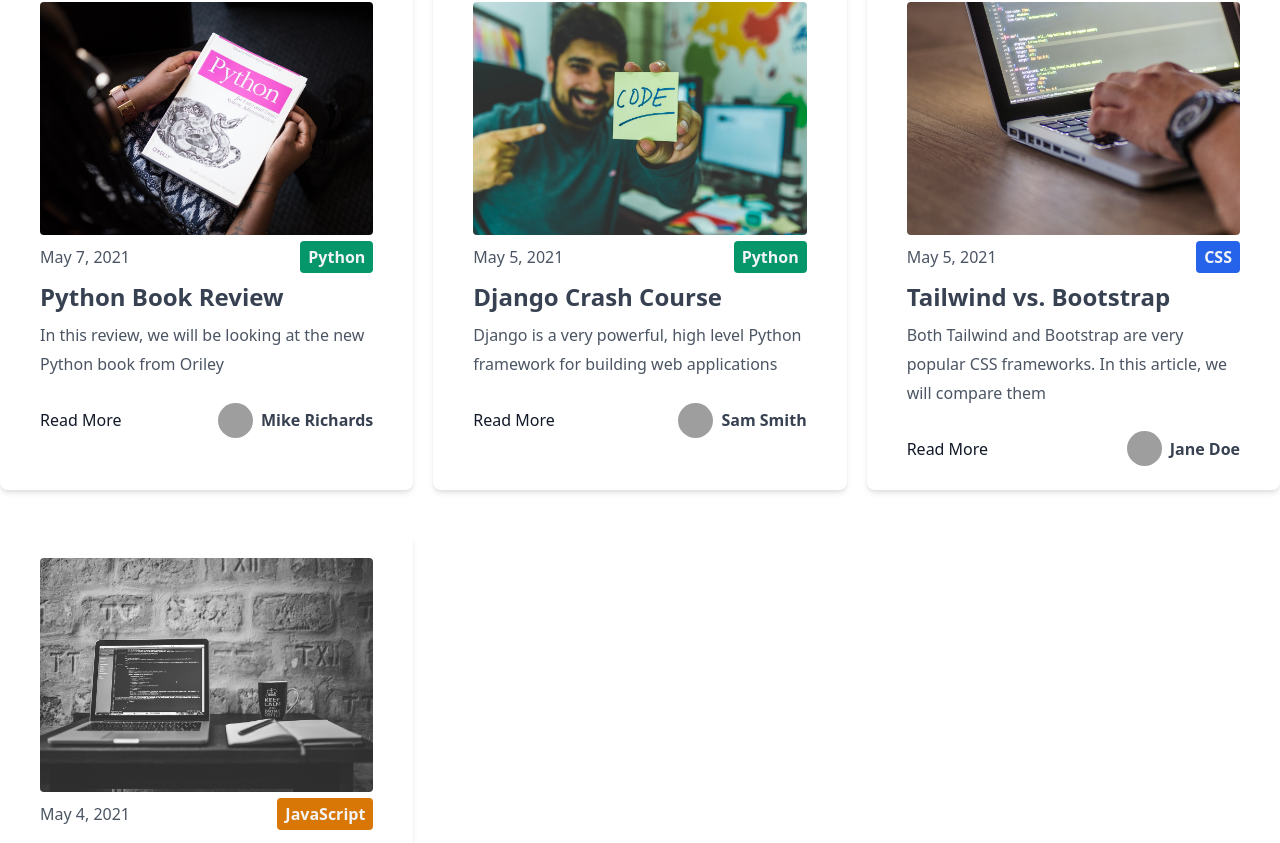
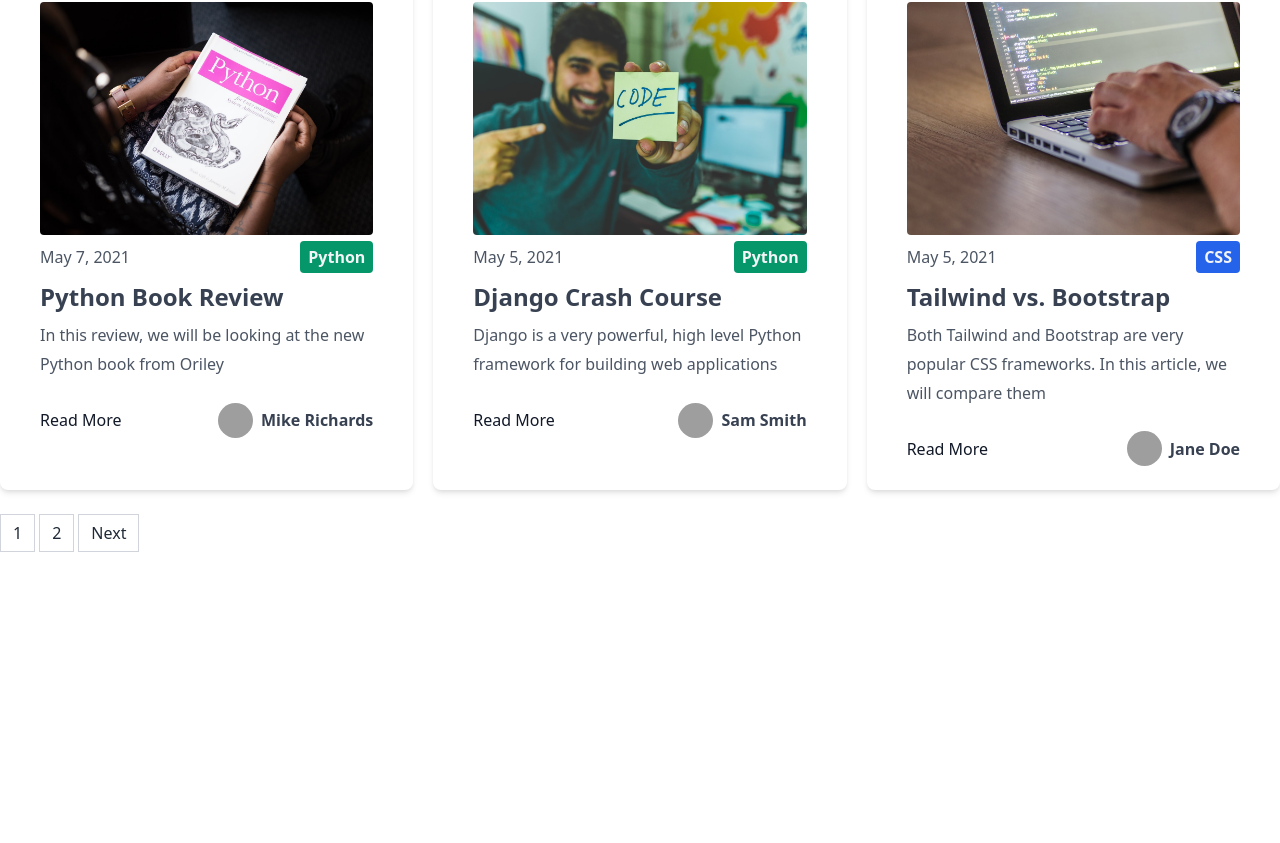
Before and after one commit to radish-miyazaki/markdown-next-blog, a Next.js app: page /blog in a window 1280 px wide. Shown: the part 795-1638 px from the top of the page. After the commit the page ends 1375 px from the top, so only its background shows below. Built offline with nearby package versions, Linux system fonts and the light colour scheme; grey boxes are pictures that could not be loaded.

Commit message:
create pagination component

```diff
--- /dev/null
+++ b/components/Pagination.tsx
@@ -0,0 +1,46 @@
+import React from 'react';
+import Link from "next/link";
+
+const Pagination = ({currentPage, numPages}) => {
+  const isFirst = currentPage === 1
+  const isLast = currentPage === numPages
+  const prevPage = `/blog/page/${currentPage - 1}`
+  const nextPage = `/blog/page/${currentPage + 1}`
+
+  if (numPages === 1) return <></>
+
+  return (
+    <div className="mt-6">
+      <ul className="flex pl-0 list-none my-2">
+        {!isFirst && (
+          <Link href={prevPage}>
+            <li className="relative block py-2 px-3 leading-tight bg-white border border-gray-300 text-gray-800 mr-1
+            hover:bg-gray-200 cursor-pointer">
+              Previous
+            </li>
+          </Link>
+        )}
+
+        {Array.from({length: numPages}, (_, i) => (
+          <Link href={`/blog/page/${i + 1}`}>
+            <li className="relative block py-2 px-3 leading-tight bg-white border border-gray-300 text-gray-800 mr-1
+            hover:bg-gray-200 cursor-pointer">
+              { i + 1 }
+            </li>
+          </Link>
+        ))}
+
+        {!isLast && (
+          <Link href={nextPage}>
+            <li className="relative block py-2 px-3 leading-tight bg-white border border-gray-300 text-gray-800 mr-1
+            hover:bg-gray-200 cursor-pointer">
+              Next
+            </li>
+          </Link>
+        )}
+      </ul>
+    </div>
+  );
+};
+
+export default Pagination;
--- /dev/null
+++ b/config/index.ts
@@ -0,0 +1 @@
+export const POSTS_PER_PAGE = 6
--- a/pages/blog/index.tsx
+++ b/pages/blog/index.tsx
@@ -1,44 +1,5 @@
-import Layout from "@/components/Layout";
-import * as fs from "fs";
-import path from "path";
-import matter from "gray-matter";
-import Post from "@/components/Post";
-import {sortByDate} from "@/utils/index";
+import BlogPage from './page/[page_index]'
+import {getStaticProps} from "./page/[page_index]";
 
-const BlogPage = ({posts}) => {
-  return (
-    <Layout>
-      <h1 className="text-4xl border-b-4 p-5 font-bold">Blog</h1>
-      <div className="grid md:grid-cols-2 lg:grid-cols-3 gap-5">
-        {
-          posts.map((post, index) => (
-            <Post key={index} post={post} />
-          ))
-        }
-      </div>
-    </Layout>
-  )
-}
-
+export {getStaticProps}
 export default BlogPage
-
-export const getStaticProps = () => {
-  const files = fs.readdirSync(path.join('posts'))
-  const posts = files.map(filename => {
-    const slug = filename.replace('.md', '')
-    const markdownWithMeta = fs.readFileSync(path.join('posts', filename), 'utf-8')
-
-    const {data: frontmatter} = matter(markdownWithMeta)
-
-    return {
-      slug,
-      frontmatter
-    }
-  })
-
-  return {
-    props: {
-      posts: posts.sort(sortByDate),
-    }
-  }
-}
--- /dev/null
+++ b/pages/blog/page/[page_index].tsx
@@ -0,0 +1,77 @@
+import React from "react";
+import * as fs from "fs";
+import path from "path";
+import matter from "gray-matter";
+import Layout from "@/components/Layout";
+import Post from "@/components/Post";
+import Pagination from "@/components/Pagination";
+import {sortByDate} from "@/utils/index";
+import {POSTS_PER_PAGE} from "@/config/index";
+
+const BlogPage = ({posts, numPages, currentPage}) => {
+  return (
+    <Layout>
+      <h1 className="text-4xl border-b-4 p-5 font-bold">Blog</h1>
+      <div className="grid md:grid-cols-2 lg:grid-cols-3 gap-5">
+        {
+          posts.map((post, index) => (
+            <Post key={index} post={post} />
+          ))
+        }
+      </div>
+      <Pagination currentPage={currentPage} numPages={numPages} />
+    </Layout>
+  )
+}
+
+export default BlogPage
+
+export const getStaticPaths = async () => {
+  const files = fs.readdirSync(path.join('posts'))
+
+  const numPages = Math.ceil(files.length /POSTS_PER_PAGE)
+
+  let paths = []
+
+  for (let i = 1; i <= numPages; i++) {
+    paths.push({
+      params: {page_index: i.toString()}
+    })
+  }
+
+  return {
+    paths,
+    fallback: false
+  }
+
+}
+
+export const getStaticProps = ({params}) => {
+  const page = parseInt((params && params.page_index || 1))
+
+  const files = fs.readdirSync(path.join('posts'))
+  const posts = files.map(filename => {
+    const slug = filename.replace('.md', '')
+    const markdownWithMeta = fs.readFileSync(path.join('posts', filename), 'utf-8')
+
+    const {data: frontmatter} = matter(markdownWithMeta)
+
+    return {
+      slug,
+      frontmatter
+    }
+  })
+
+  // Pagination
+  const numPages = Math.ceil(files.length /POSTS_PER_PAGE)
+  const pageIndex = page - 1
+  const orderedPosts = posts.sort(sortByDate).slice(pageIndex * POSTS_PER_PAGE, (pageIndex + 1) * POSTS_PER_PAGE)
+
+  return {
+    props: {
+      posts: orderedPosts,
+      numPages,
+      currentPage: page,
+    }
+  }
+}
```
